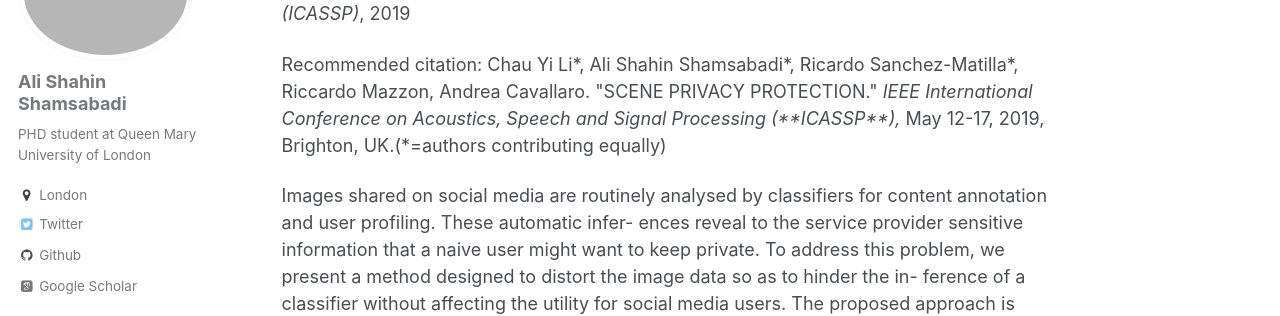
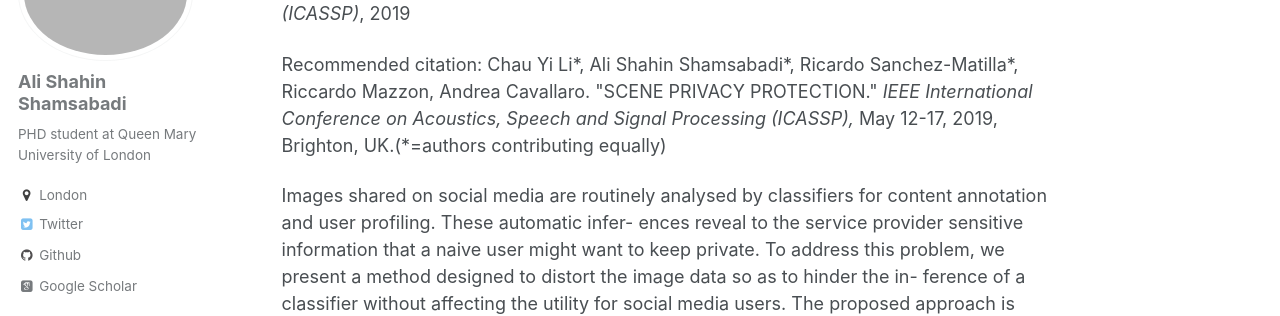
Before and after one commit to AliShahin/AliShahin.github.io, a Jekyll site: the page built from _publications/2019-05-01_Scene-Privay-Preserving.md, in a window 1280 px wide and 1291 px high. Shown: the part 191-507 px from the top of the window. Built offline with Jekyll 4.4.1, drawn with Linux system fonts in a browser that asks for light colours; some web fonts are replaced.

```diff
--- a/_publications/2019-05-01_Scene-Privay-Preserving.md
+++ b/_publications/2019-05-01_Scene-Privay-Preserving.md
@@ -5,7 +5,7 @@ permalink: /publication/2019-05-01_Scene-Privay-Preserving
 excerpt: 'Images shared on social media are routinely analysed by classifiers for content annotation and user profiling. These automatic infer- ences reveal to the service provider sensitive information that a naive user might want to keep private. To address this problem, we present a method designed to distort the image data so as to hinder the in- ference of a classifier without affecting the utility for social media users. The proposed approach is based on the Fast Gradient Sign Method (FGSM) and limits the likelihood that automatic inference can expose the true class of a distorted image. Experimental results on a scene classification task show that the proposed method, pri- vate FGSM, achieves a desirable trade-off between the drop in clas- sification accuracy and the distortion on the private classes of the Places365-Standard dataset using ResNet50. The classifier is misled 94.40% of the times in the top-5 classes with only a small average re- duction of three image quality measures (SSIM, PSNR, BRISQUE).'
 date: 2019-05-12
 venue: 'IEEE International Conference on Acoustics, Speech and Signal Processing (ICASSP)'
-citation: 'Chau Yi Li*, Ali Shahin Shamsabadi*, Ricardo Sanchez-Matilla*, Riccardo Mazzon, Andrea Cavallaro. &quot;SCENE PRIVACY PROTECTION.&quot; <i> IEEE International Conference on Acoustics, Speech and Signal Processing (**ICASSP**), </i> May 12-17, 2019, Brighton, UK.(*=authors contributing equally)'
+citation: 'Chau Yi Li*, Ali Shahin Shamsabadi*, Ricardo Sanchez-Matilla*, Riccardo Mazzon, Andrea Cavallaro. &quot;SCENE PRIVACY PROTECTION.&quot; <i> IEEE International Conference on Acoustics, Speech and Signal Processing (ICASSP), </i> May 12-17, 2019, Brighton, UK.(*=authors contributing equally)'
 ---
 Images shared on social media are routinely analysed by classifiers for content annotation and user profiling. These automatic infer- ences reveal to the service provider sensitive information that a naive user might want to keep private. To address this problem, we present a method designed to distort the image data so as to hinder the in- ference of a classifier without affecting the utility for social media users. The proposed approach is based on the Fast Gradient Sign Method (FGSM) and limits the likelihood that automatic inference can expose the true class of a distorted image. Experimental results on a scene classification task show that the proposed method, pri- vate FGSM, achieves a desirable trade-off between the drop in clas- sification accuracy and the distortion on the private classes of the Places365-Standard dataset using ResNet50. The classifier is misled 94.40% of the times in the top-5 classes with only a small average re- duction of three image quality measures (SSIM, PSNR, BRISQUE).
 
```
